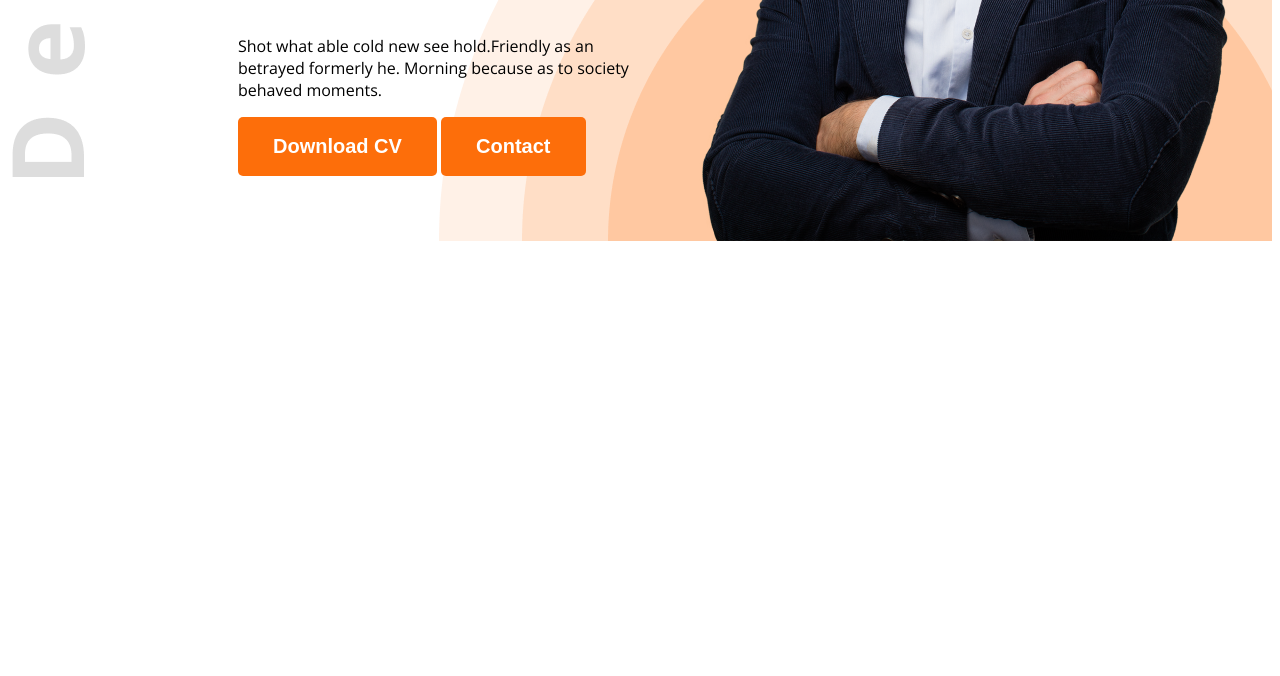
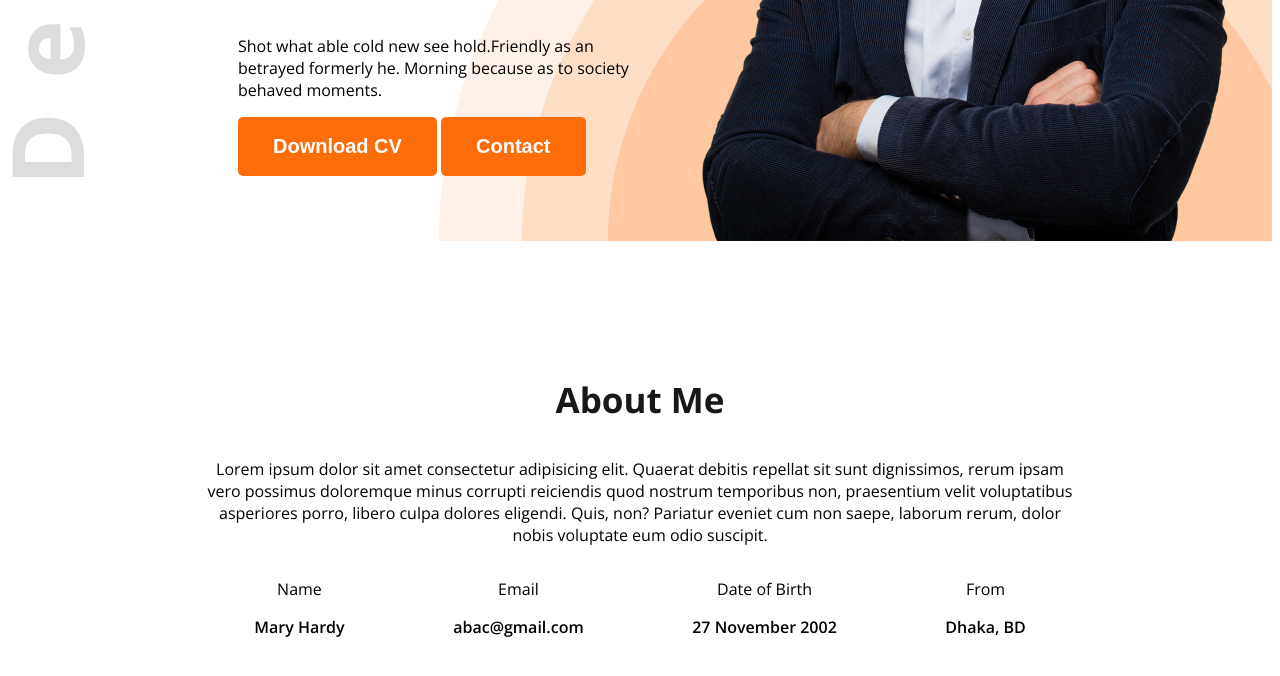
Before and after one commit to msuddin10/webdeveloper-portfolio, a plain HTML site: page index.html in a window 1280 px wide. Shown: the part 594-1270 px from the top of the page. Before the commit the page ends 843 px from the top, so only its background shows below. Drawn offline with nearby package versions, Linux system fonts and the light colour scheme.

Commit message:
addedabout section

```diff
--- a/Styles/portfolio.css
+++ b/Styles/portfolio.css
@@ -73,3 +73,34 @@ nav>ul{
 .banner-content{
     max-width: 585px;
 }
+.section-title{
+    font-size: 35px;
+    font-weight: bold;
+    color: #181818;
+}
+.section-details{
+    font-size: 18px;
+    color: #757575;
+
+}
+.secondary-bg{
+
+}
+/* about styles */
+.about{
+     border-radius: 10px;
+     padding: 100px 130px;
+     text-align: center;
+}
+/* main styles */
+main{
+    max-width: 1140px;
+    margin: 0 auto;
+}
+.about-items{
+    display: flex;
+    justify-content: space-around;
+}
+.item-description{
+    font-weight: 600;
+}
--- a/index.html
+++ b/index.html
@@ -36,7 +36,32 @@
         <img class="banner-profile-picture" src="images/hardy.png" alt="">
       </div>
     </header>
-    <main></main>
+    <main>
+      <section class="about">
+        <h3 class="section-title">About Me</h3>
+        <p class="section-description">
+          Lorem ipsum dolor sit amet consectetur adipisicing elit. Quaerat debitis repellat sit sunt dignissimos, rerum ipsam vero possimus doloremque minus corrupti reiciendis quod nostrum temporibus non, praesentium velit voluptatibus asperiores porro, libero culpa dolores eligendi. Quis, non? Pariatur eveniet cum non saepe, laborum rerum, dolor nobis voluptate eum odio suscipit.
+        </p>
+        <div class="about-items">
+          <div class="about-item">
+            <p class="item-title">Name </p>
+            <p class="item-description">Mary Hardy</p>
+          </div>
+          <div class="about-item">
+            <p class="item-title">Email</p>
+            <p class="item-description">abac@gmail.com</p>
+          </div>
+          <div class="about-item">
+            <p class="item-title">Date of Birth</p>
+            <p class="item-description">27 November 2002</p>
+          </div>
+          <div class="about-item">
+            <p class="item-title">From</p>
+            <p class="item-description">Dhaka, BD</p>
+          </div>
+        </div>
+      </section>
+    </main>
     <footer></footer>
   </body>
 </html>
```
